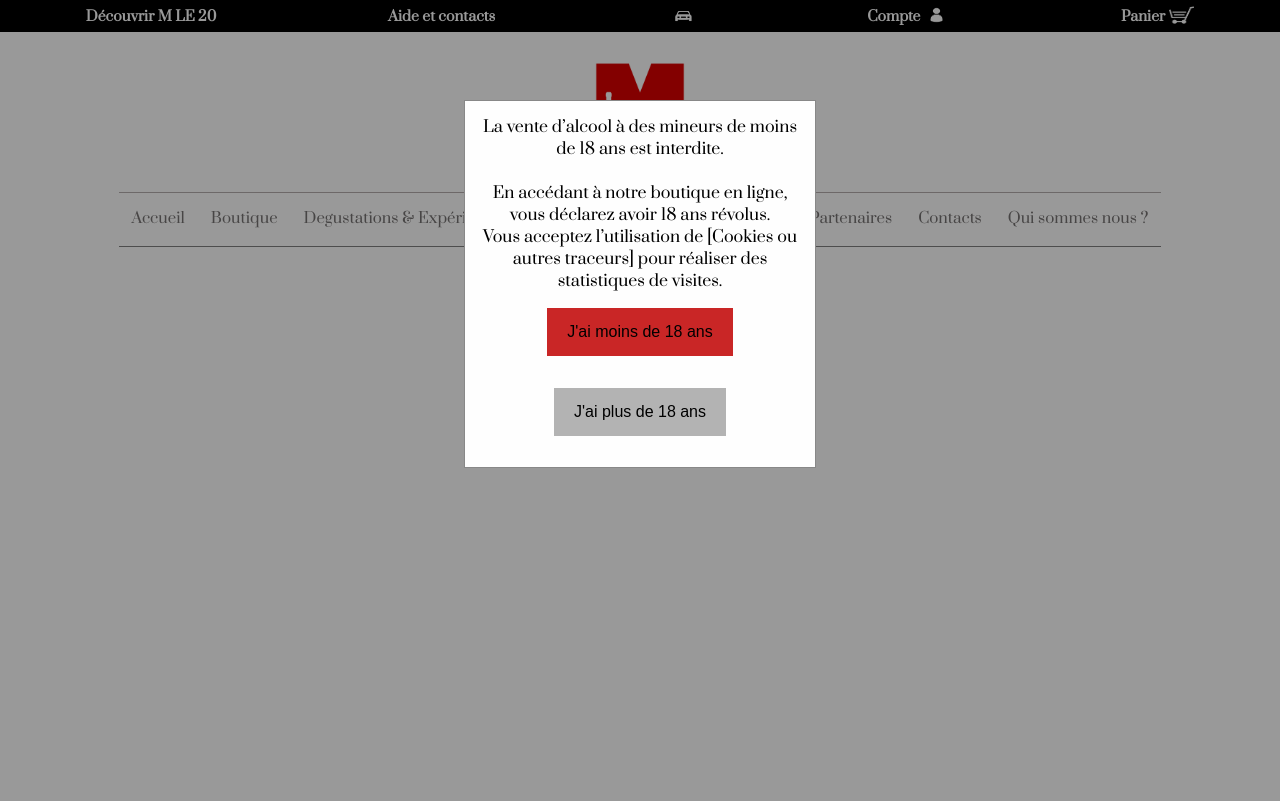
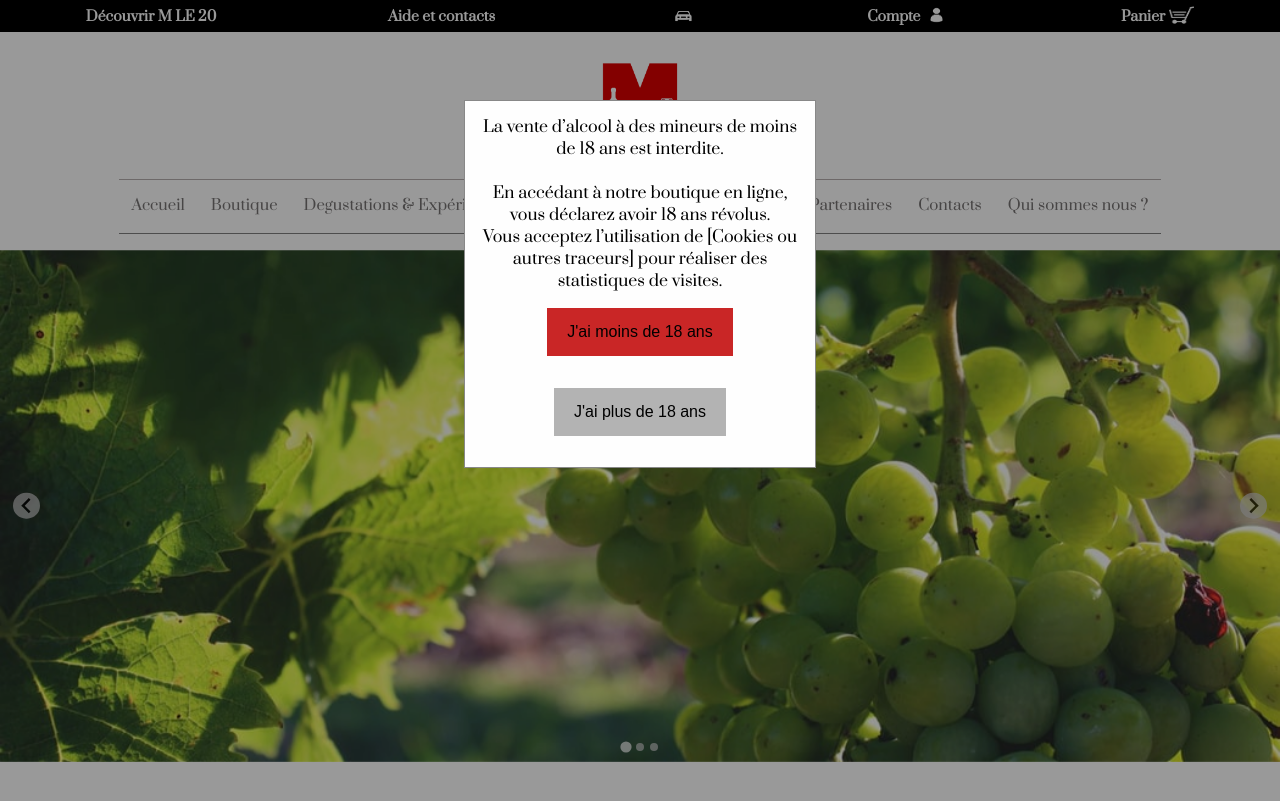
Before and after one commit to robLittiere/Mle20, a PHP site: page /public/home/home.html in a window 1280 px wide. Shown: the top 801 px of the page. Run offline with PHP 8.4, Linux system fonts and the light colour scheme; some libraries are stand-ins or nearby versions; some web fonts are replaced.

Commit message:
slidershow added feature

```diff
--- a/public/home/home.html
+++ b/public/home/home.html
@@ -9,6 +9,7 @@
     <link rel="preconnect" href="https://fonts.gstatic.com">
     <link href="https://fonts.googleapis.com/css2?family=Antic+Didone&family=Prata&display=swap" rel="stylesheet">
     <link href="../styles/home.css" rel="stylesheet">
+    <link rel="stylesheet" href="../../node_modules/@splidejs/splide/dist/css/splide.min.css">
     <script src="https://ajax.googleapis.com/ajax/libs/jquery/3.5.1/jquery.min.js"></script>
     <title>Mle20</title>
 </head>
@@ -143,6 +144,23 @@
      </div>
 
      <div class="home__container">
+        <div class="slide__container">
+            <div id="image-slider" class="splide">
+                <div class="splide__track">
+                    <ul class="splide__list">
+                        <li class="splide__slide">
+                            <img src="../assets/slider.jpg">
+                        </li>
+                        <li class="splide__slide">
+                            <img src="../assets/slider2.jpg">
+                        </li>
+                        <li class="splide__slide">
+                            <img src="../assets/slider3.jpg">
+                        </li>
+                    </ul>
+                </div>
+            </div>
+        </div>
 
 
      </div>
@@ -150,7 +168,10 @@
 
 
 </body>
+<script src="https://cdn.jsdelivr.net/npm/@splidejs/splide@latest/dist/js/splide.min.js"></script>
 <script type="text/javascript" src="../style_script/home.js"></script>
 <script type="text/javascript" src="../style_script/navbar.js"></script>
+<script type="text/javascript" src="../style_script/slideshow.js"></script>
+
 
 </html>
--- /dev/null
+++ b/public/style_script/slideshow.js
@@ -0,0 +1,9 @@
+document.addEventListener( 'DOMContentLoaded', function () {
+    new Splide( '.splide', {
+        type       : 'fade',
+        heightRatio: 0.4,
+        cover      : true,
+        rewind: true,
+
+    } ).mount();
+} );
--- a/public/styles/banner.css
+++ b/public/styles/banner.css
@@ -16,7 +16,7 @@
     font-size: 7px;
     display: flex;
     align-items: center;
-    justify-content: space-between;
+    justify-content: space-evenly;
 }
 
 .bannerContain:hover{
--- a/public/styles/home.css
+++ b/public/styles/home.css
@@ -11,7 +11,7 @@ body {
 }
 
 .home__container{
-  margin-top: 20px;
+  margin-top: 1em;
   height: 2000px;
 }
 
@@ -25,6 +25,7 @@ body {
   width: 100%;
   height: 100%;
   overflow: auto;
+  z-index: 998;
   background-color: rgba(0,0,0,0.4);
 }
 
@@ -57,3 +58,21 @@ body {
 #over18Years{
   background-color: rgb(179, 179, 179);
 }
+
+.slide__container{
+  width: 100%;
+  z-index: 20;
+}
+
+.splide__slide {
+  z-index: 1;
+
+}
+
+.splide__slide img {
+  height: 100%;
+  width: 100%;
+  object-fit: cover;
+  z-index: 20;
+
+}
--- a/public/styles/navbar.css
+++ b/public/styles/navbar.css
@@ -12,7 +12,7 @@ a{
 
 #logo {
     align-self: center;
-    width: 7%;
+    width: 6%;
     margin-bottom: 40px;
   }
 
@@ -29,6 +29,7 @@ a{
 .sticky {
     position: fixed;
     top: 0;
+    z-index: 999;
 }
 
 
@@ -47,7 +48,7 @@ a{
 .header__button:hover{
     transition: 0.1s;
     transition-timing-function: ease-out 1s;
-    border-bottom: 2px solid black;
+    border-bottom: 2px solid rgb(185, 13, 13);
     color: black;
 
 }
```
Also changed, not shown: package-lock.json (added), public/assets/slider.jpg (added), public/assets/slider2.jpg (added), public/styles/slider.css (added), 4 other files.
